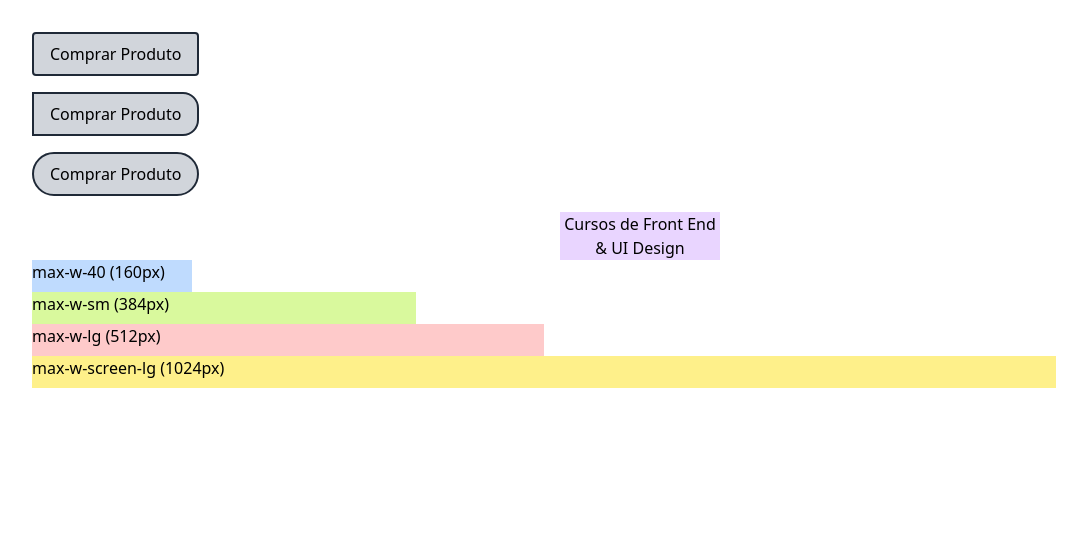
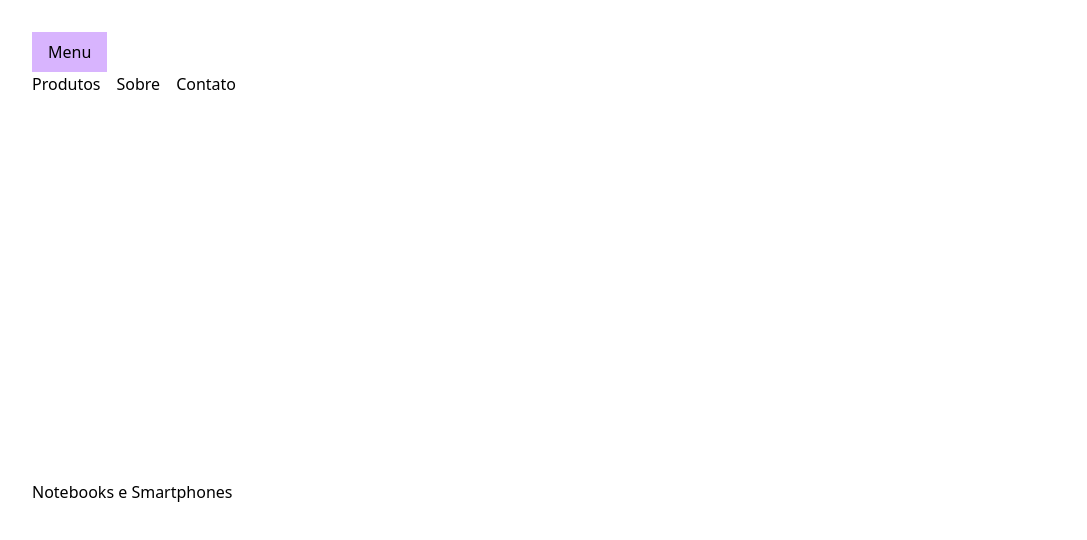
Before and after one commit to DavidGBbr/tailwind, a website: page src/index.html in a window 1280 px wide. Shown: the whole page, without its empty margins (0-1087 px from the left). Drawn offline with Linux system fonts and the light colour scheme.

Commit message:
feat: display

```diff
--- a/src/index.html
+++ b/src/index.html
@@ -7,30 +7,34 @@
     <link rel="stylesheet" href="./output.css" />
   </head>
   <body class="m-8">
-    <button class="bg-gray-300 border-2 border-gray-800 px-4 py-2 mb-4 rounded">
-      Comprar Produto
-    </button>
-    <br />
-    <button
-      class="bg-gray-300 border-2 border-gray-800 px-4 py-2 mb-4 rounded-e-2xl"
+    <nav>
+      <button id="menuButton" class="bg-purple-300 px-4 py-2">Menu</button>
+      <ul id="menu" class="hidden">
+        <li>Produtos</li>
+        <li>Sobre</li>
+        <li>Contato</li>
+      </ul>
+    </nav>
+
+    <script>
+      menuButton?.addEventListener("click", () => {
+        menu?.classList.toggle("hidden");
+      });
+    </script>
+
+    <a href="#principal" class="sr-only focus:not-sr-only"
+      >Pular para o conteúdo</a
     >
-      Comprar Produto
-    </button>
-    <br />
-    <button
-      class="bg-gray-300 border-2 border-gray-800 px-4 py-2 mb-4 rounded-full"
-    >
-      Comprar Produto
-    </button>
+    <nav>
+      <ul class="mb-96 flex gap-4">
+        <li><a href="/">Produtos</a></li>
+        <li><a href="/">Sobre</a></li>
+        <li><a href="/">Contato</a></li>
+      </ul>
+    </nav>
 
-    <h1 class="max-w-40 mx-auto bg-purple-200 text-center">
-      Cursos de Front End & UI Design
-    </h1>
-    <div class="h-8 bg-blue-200 max-w-40">max-w-40 (160px)</div>
-    <div class="h-8 bg-lime-200 max-w-sm">max-w-sm (384px)</div>
-    <div class="h-8 bg-red-200 max-w-lg">max-w-lg (512px)</div>
-    <div class="h-8 bg-yellow-200 max-w-screen-lg">
-      max-w-screen-lg (1024px)
-    </div>
+    <main id="principal">
+      <h1>Notebooks e Smartphones</h1>
+    </main>
   </body>
 </html>
```
Also changed, not shown: src/output.css.
